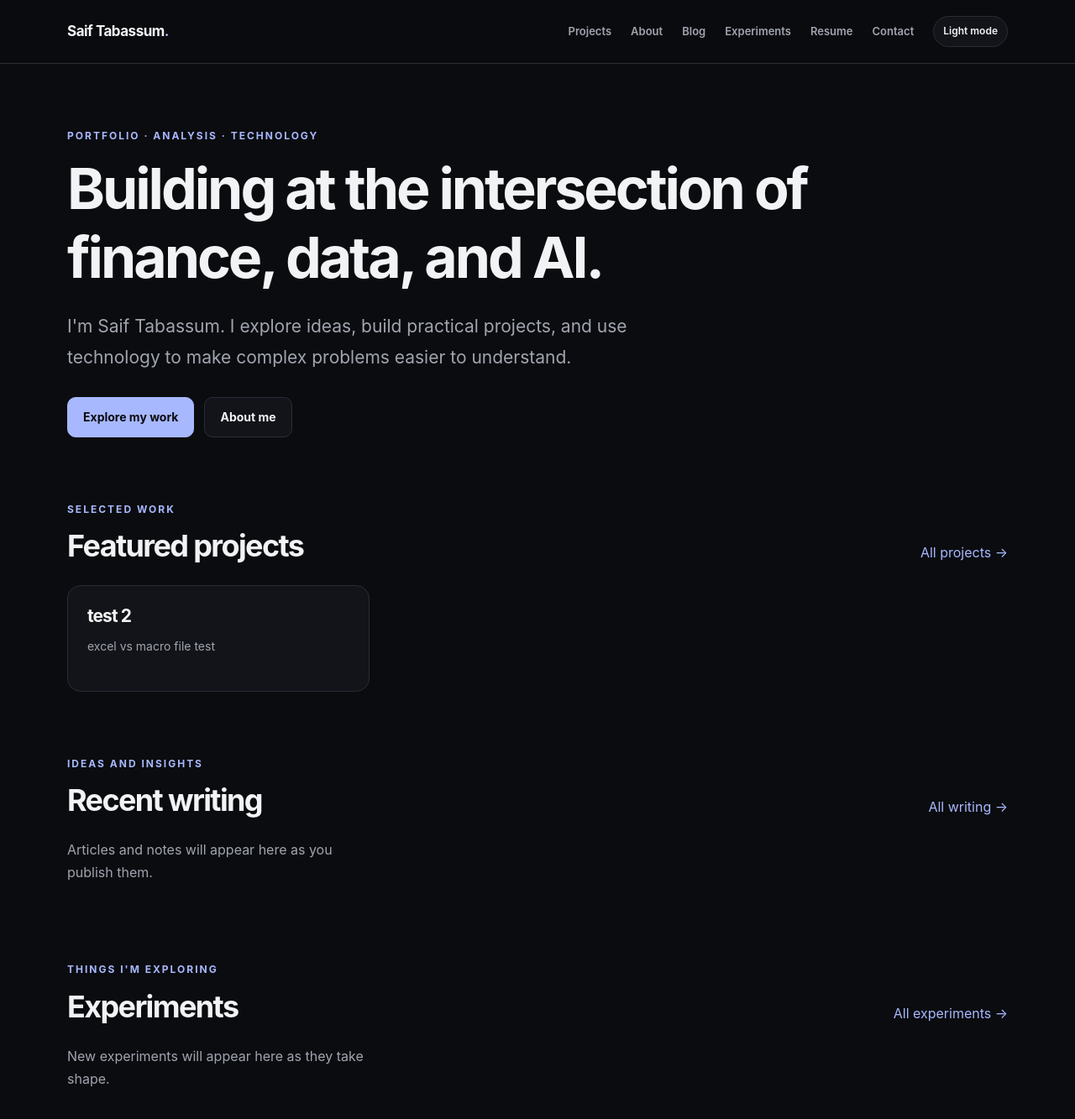
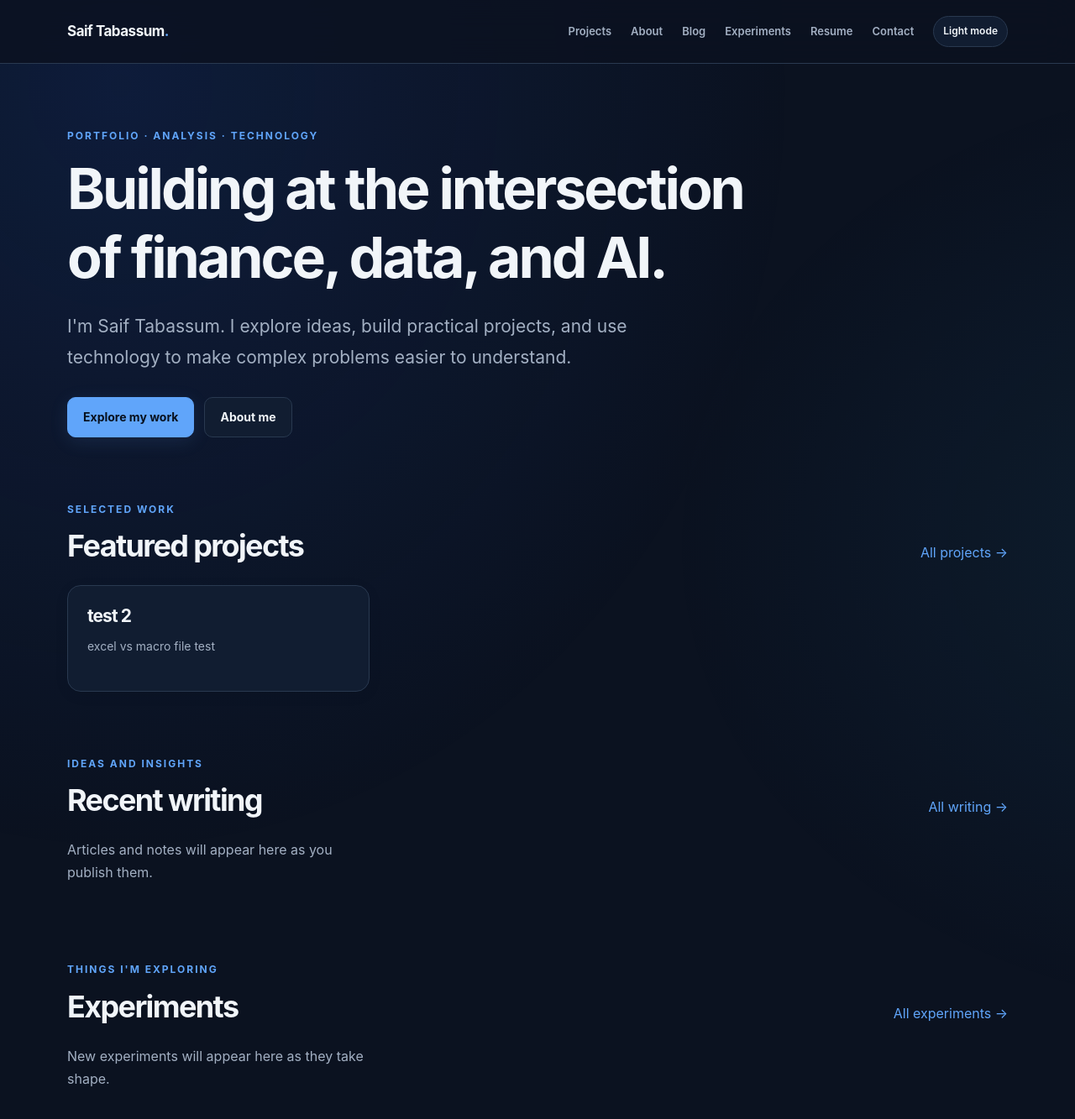
Before and after one commit to saifyt24/Saif.Tabassum.github.io, a Jekyll site: the page built from index.html, in a window 1280 px wide and 1400 px high. Shown: the top 1333 px of the window at 84% size. Built offline with Jekyll 4.4.1, drawn with Linux system fonts in a browser that asks for light colours.

Commit message:
Revise color variables and enhance transitions
Updated color scheme and improved transitions in CSS.

```diff
--- a/assets/css/style.css
+++ b/assets/css/style.css
@@ -1,36 +1,36 @@
 
 /* ==================================================
-   SAIF TABASSUM — PORTFOLIO DESIGN SYSTEM
+   SAIF TABASSUM — CORPORATE MOTION DESIGN SYSTEM
    ================================================== */
 
 :root {
   color-scheme: dark;
-  --bg: #0b0c0f;
-  --surface: #121419;
-  --surface-hover: #191c23;
-  --text: #f2f3f5;
-  --muted: #a0a5b0;
-  --border: #292d36;
-  --accent: #a8b8ff;
-  --accent-contrast: #0b0c0f;
-  --header-bg: rgba(11, 12, 15, 0.86);
-  --shadow: 0 14px 40px rgba(0, 0, 0, 0.18);
+  --bg: #0b1220;
+  --surface: #111d31;
+  --surface-hover: #192a43;
+  --text: #f1f5f9;
+  --muted: #a3b0c3;
+  --border: #293950;
+  --accent: #60a5fa;
+  --accent-contrast: #08111f;
+  --header-bg: rgba(11, 18, 32, 0.82);
+  --shadow: 0 18px 50px rgba(0, 0, 0, 0.24);
   --radius: 16px;
   --content-width: 1120px;
 }
 
 :root[data-theme="light"] {
   color-scheme: light;
-  --bg: #f7f8fa;
+  --bg: #f5f7fb;
   --surface: #ffffff;
-  --surface-hover: #eef0f5;
-  --text: #17191f;
-  --muted: #606673;
-  --border: #dfe2e8;
-  --accent: #4059c7;
+  --surface-hover: #edf3fc;
+  --text: #172338;
+  --muted: #5d6b80;
+  --border: #dce4ef;
+  --accent: #2563eb;
   --accent-contrast: #ffffff;
-  --header-bg: rgba(247, 248, 250, 0.88);
-  --shadow: 0 14px 40px rgba(20, 25, 40, 0.06);
+  --header-bg: rgba(245, 247, 251, 0.86);
+  --shadow: 0 18px 45px rgba(23, 35, 56, 0.08);
 }
 
 * {
@@ -43,6 +43,8 @@ html {
 }
 
 body {
+  position: relative;
+  isolation: isolate;
   margin: 0;
   background: var(--bg);
   color: var(--text);
@@ -51,12 +53,59 @@ body {
   font-size: 16px;
   line-height: 1.7;
   -webkit-font-smoothing: antialiased;
-  transition: background 180ms ease, color 180ms ease;
+  transition: background 250ms ease, color 250ms ease;
+}
+
+/* Ambient background glow */
+
+body::before {
+  position: fixed;
+  z-index: -1;
+  inset: 0;
+  content: "";
+  pointer-events: none;
+  background:
+    radial-gradient(
+      ellipse at 12% 8%,
+      rgba(37, 99, 235, 0.13),
+      transparent 36%
+    ),
+    radial-gradient(
+      ellipse at 88% 36%,
+      rgba(56, 189, 248, 0.07),
+      transparent 32%
+    );
+  background-size: 140% 140%;
+  animation: ambient-drift 22s ease-in-out infinite alternate;
+}
+
+:root[data-theme="light"] body::before {
+  background:
+    radial-gradient(
+      ellipse at 12% 8%,
+      rgba(37, 99, 235, 0.07),
+      transparent 36%
+    ),
+    radial-gradient(
+      ellipse at 88% 36%,
+      rgba(56, 189, 248, 0.045),
+      transparent 32%
+    );
+}
+
+@keyframes ambient-drift {
+  from {
+    background-position: 0% 0%;
+  }
+  to {
+    background-position: 100% 70%;
+  }
 }
 
 a {
   color: var(--accent);
   text-decoration: none;
+  transition: color 180ms ease;
 }
 
 a:hover {
@@ -99,8 +148,9 @@ select:focus-visible {
   padding: 12px max(24px, calc((100vw - var(--content-width)) / 2));
   border-bottom: 1px solid var(--border);
   background: var(--header-bg);
-  backdrop-filter: blur(18px);
-  -webkit-backdrop-filter: blur(18px);
+  backdrop-filter: blur(20px);
+  -webkit-backdrop-filter: blur(20px);
+  transition: border-color 200ms ease, background 200ms ease;
 }
 
 .site-brand {
@@ -109,9 +159,11 @@ select:focus-visible {
   font-size: 17px;
   font-weight: 750;
   letter-spacing: -0.5px;
+  transition: color 180ms ease;
 }
 
 .site-brand:hover {
+  color: var(--accent);
   text-decoration: none;
 }
 
@@ -127,16 +179,35 @@ select:focus-visible {
 }
 
 .site-nav > a {
+  position: relative;
   color: var(--muted);
   font-size: 13px;
   font-weight: 600;
   white-space: nowrap;
-  transition: color 150ms ease;
+  transition: color 180ms ease;
+}
+
+.site-nav > a::after {
+  position: absolute;
+  right: 0;
+  bottom: -7px;
+  left: 0;
+  height: 2px;
+  border-radius: 2px;
+  content: "";
+  background: var(--accent);
+  transform: scaleX(0);
+  transform-origin: left;
+  transition: transform 180ms ease;
 }
 
 .site-nav > a:hover {
   color: var(--text);
   text-decoration: none;
+}
+
+.site-nav > a:hover::after {
+  transform: scaleX(1);
 }
 
 .theme-toggle {
@@ -149,9 +220,11 @@ select:focus-visible {
   font-weight: 600;
   cursor: pointer;
   white-space: nowrap;
+  transition: border-color 180ms ease, background 180ms ease;
 }
 
 .theme-toggle:hover {
+  border-color: var(--accent);
   background: var(--surface-hover);
 }
 
@@ -181,6 +254,18 @@ select:focus-visible {
   min-height: calc(100vh - 160px);
   margin: 0 auto;
   padding: 76px 0 100px;
+  animation: page-arrive 550ms ease both;
+}
+
+@keyframes page-arrive {
+  from {
+    opacity: 0;
+    transform: translateY(8px);
+  }
+  to {
+    opacity: 1;
+    transform: translateY(0);
+  }
 }
 
 .page-heading {
@@ -210,6 +295,7 @@ h1 {
   margin-bottom: 22px;
   font-size: clamp(38px, 6vw, 68px);
   font-weight: 750;
+  text-wrap: balance;
 }
 
 h2 {
@@ -276,24 +362,32 @@ p {
   color: var(--text);
   font-size: 14px;
   font-weight: 650;
-  transition: transform 150ms ease, background 150ms ease;
+  transition:
+    transform 180ms ease,
+    background 180ms ease,
+    border-color 180ms ease,
+    box-shadow 180ms ease;
 }
 
 .button:hover {
+  border-color: var(--accent);
   background: var(--surface-hover);
+  box-shadow: 0 5px 22px rgba(96, 165, 250, 0.08);
   text-decoration: none;
-  transform: translateY(-1px);
+  transform: translateY(-2px);
 }
 
 .button-primary {
   border-color: var(--accent);
   background: var(--accent);
   color: var(--accent-contrast);
+  box-shadow: 0 5px 22px rgba(96, 165, 250, 0.12);
 }
 
 .button-primary:hover {
-  opacity: 0.9;
   background: var(--accent);
+  box-shadow: 0 8px 28px rgba(96, 165, 250, 0.22);
+  opacity: 0.94;
 }
 
 /* Cards and grids */
@@ -305,17 +399,46 @@ p {
 }
 
 .card {
+  position: relative;
   min-width: 0;
   overflow: hidden;
   border: 1px solid var(--border);
   border-radius: var(--radius);
   background: var(--surface);
-  transition: transform 180ms ease, border-color 180ms ease;
+  box-shadow: 0 4px 18px rgba(0, 0, 0, 0.06);
+  transition:
+    transform 220ms ease,
+    border-color 220ms ease,
+    box-shadow 220ms ease,
+    background 220ms ease;
+}
+
+.card::before {
+  position: absolute;
+  top: 0;
+  right: 15%;
+  left: 15%;
+  height: 1px;
+  content: "";
+  background: linear-gradient(
+    90deg,
+    transparent,
+    var(--accent),
+    transparent
+  );
+  opacity: 0;
+  transition: opacity 220ms ease;
 }
 
 .card:hover {
-  border-color: color-mix(in srgb, var(--accent) 45%, var(--border));
-  transform: translateY(-3px);
+  border-color: color-mix(in srgb, var(--accent) 55%, var(--border));
+  background: var(--surface-hover);
+  box-shadow: 0 18px 40px rgba(0, 0, 0, 0.18);
+  transform: translateY(-5px);
+}
+
+.card:hover::before {
+  opacity: 0.8;
 }
 
 .card-content {
@@ -343,6 +466,11 @@ p {
   max-height: 260px;
   object-fit: cover;
   border-bottom: 1px solid var(--border);
+  transition: transform 350ms ease;
+}
+
+.card:hover .card-image {
+  transform: scale(1.015);
 }
 
 .resource-preview {
@@ -351,6 +479,12 @@ p {
   border: 1px solid var(--border);
   border-radius: 10px;
   background: var(--bg);
+  transition: border-color 180ms ease, box-shadow 180ms ease;
+}
+
+.resource-preview:hover {
+  border-color: var(--accent);
+  box-shadow: 0 8px 24px rgba(0, 0, 0, 0.12);
 }
 
 .resource-preview img {
@@ -378,6 +512,12 @@ p {
   color: var(--muted);
   font-size: 11px;
   font-weight: 650;
+  transition: border-color 180ms ease, color 180ms ease;
+}
+
+.tag:hover {
+  border-color: var(--accent);
+  color: var(--text);
 }
 
 .status {
@@ -453,6 +593,14 @@ p {
   border-radius: 10px;
   background: var(--surface);
   color: var(--text);
+  transition: border-color 180ms ease, box-shadow 180ms ease;
+}
+
+.content-tools input:focus,
+.content-tools select:focus,
+.search-input:focus {
+  border-color: var(--accent);
+  box-shadow: 0 0 0 3px rgba(96, 165, 250, 0.1);
 }
 
 .content-tools input {
@@ -588,18 +736,8 @@ p {
   }
 }
 
-@media (prefers-reduced-motion: reduce) {
-  *,
-  *::before,
-  *::after {
-    scroll-behavior: auto !important;
-    transition-duration: 0.01ms !important;
-    animation-duration: 0.01ms !important;
-    animation-iteration-count: 1 !important;
-  }
-}
+/* Remove bullets from project file previews */
 
-/* Remove bullets from project file previews */
 .project-detail .project-resources ul,
 .project-detail .project-resources li {
   list-style: none !important;
@@ -616,3 +754,19 @@ p {
   content: none !important;
   display: none !important;
 }
+
+/* Accessibility: respect reduced-motion preferences */
+
+@media (prefers-reduced-motion: reduce) {
+  html {
+    scroll-behavior: auto !important;
+  }
+
+  *,
+  *::before,
+  *::after {
+    animation-duration: 0.01ms !important;
+    animation-iteration-count: 1 !important;
+    transition-duration: 0.01ms !important;
+  }
+}
```
